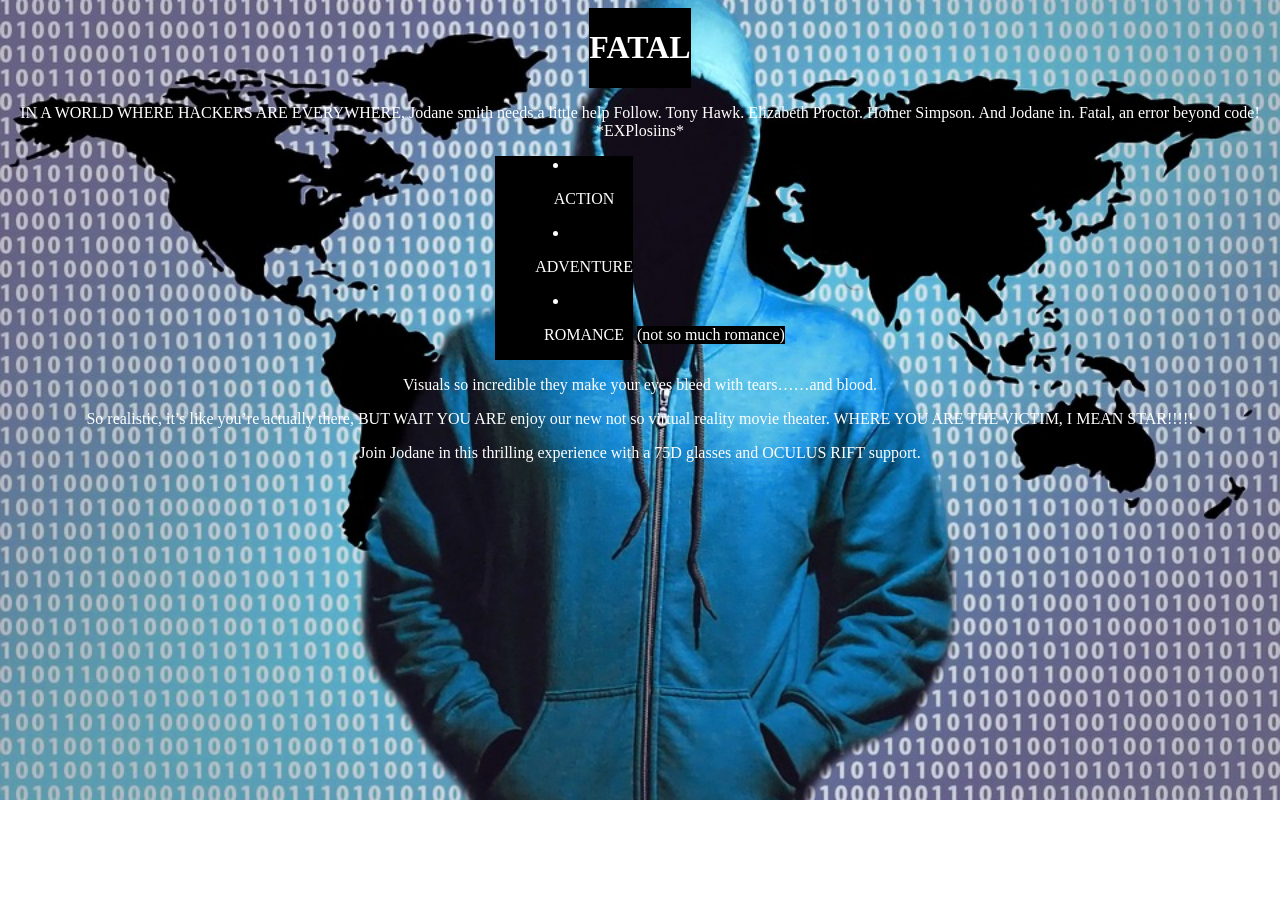
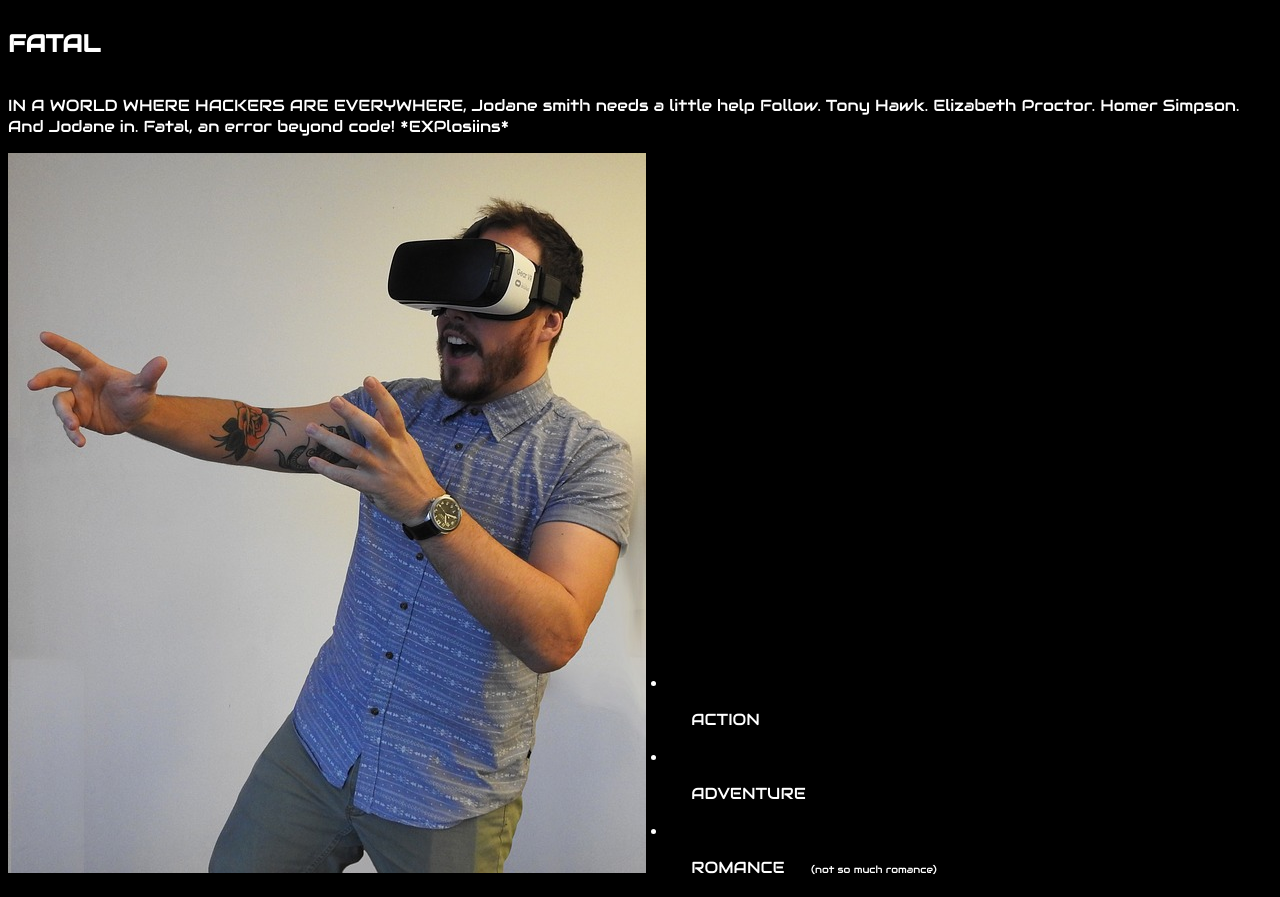
Before and after one commit to kellyx1636/movie-webpage, a plain HTML site: page index.html in a window 1280 px wide. Shown: the top 897 px of the page. Before the commit the page ends 800 px from the top, so only its background shows below. Drawn offline with Linux system fonts and the light colour scheme.

Commit message:
reworking

```diff
--- a/index.html
+++ b/index.html
@@ -4,15 +4,17 @@
   <head>
     <meta charset="UTF-8">
     <title>title</title>
+    <link href="https://fonts.googleapis.com/css?family=Audiowide" rel="stylesheet">
   <link rel="stylesheet" href="stylesheet.css" type="text/css">
   </head>
   <body>
 
   <div class="movie-title">
-    <h1>FATAL</h1>
+    <h2>FATAL</h2>
   </div>
 
   <p>IN A WORLD WHERE HACKERS ARE EVERYWHERE, Jodane smith needs a little help Follow. Tony Hawk. Elizabeth Proctor. Homer Simpson. And Jodane in. Fatal, an error beyond code! *EXPlosiins* </p>
+  <img src="vr-guy.jpg"></img>
 
   <div class= "genres">
   <li><ul>ACTION</ul></li>
--- a/stylesheet.css
+++ b/stylesheet.css
@@ -1,6 +1,6 @@
 body{
-    text-align:center;
-    background: url(hacker.jpg) no-repeat center center fixed;
+    font-family: audiowide;
+    background: black;
     background-size: cover;
     color:white;
 }
@@ -14,3 +14,11 @@ h1{
     background:black;
 
 }
+
+.rom-not{
+    font-size:10px;
+}
+
+img {
+    size:10px;
+}
```
